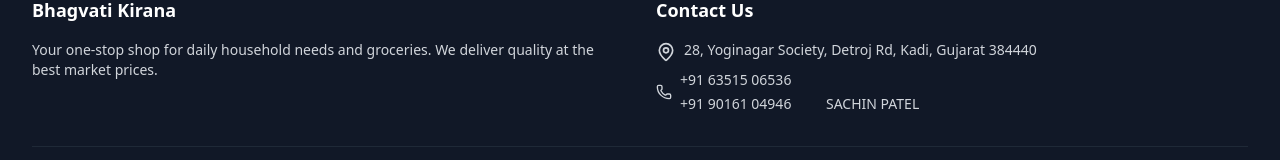
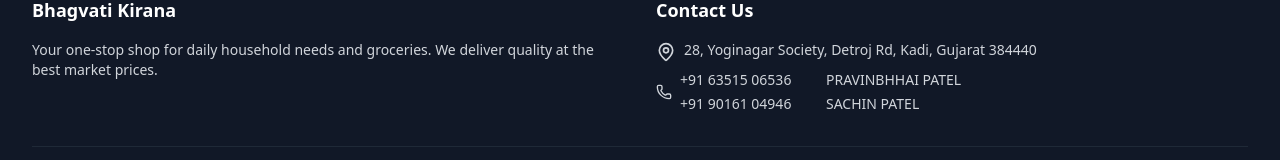
Before and after one commit to priyanshu436482/bhagwati-kirana-frontend, a React app: page / in a window 1280 px wide. Shown: the part 1351-1511 px from the top of the page. Built offline with nearby package versions, Linux system fonts and the light colour scheme; no server answers; the HTML template or start-up script is replaced by a standard one.

Commit message:
style: uncomment Pravinbhai Patel in footer

```diff
--- a/src/components/Footer.jsx
+++ b/src/components/Footer.jsx
@@ -24,7 +24,7 @@ const Footer = () => {
                 <span className="space-y-1">
                   <span className="grid grid-cols-[130px_1fr] gap-4">
                     <span>+91 63515 06536</span>
-                    {/* <span>PRAVINBHHAI PATEL</span> */}
+                    <span>PRAVINBHHAI PATEL</span>
                   </span>
                   <span className="grid grid-cols-[130px_1fr] gap-4">
                     <span>+91 90161 04946</span>
```
